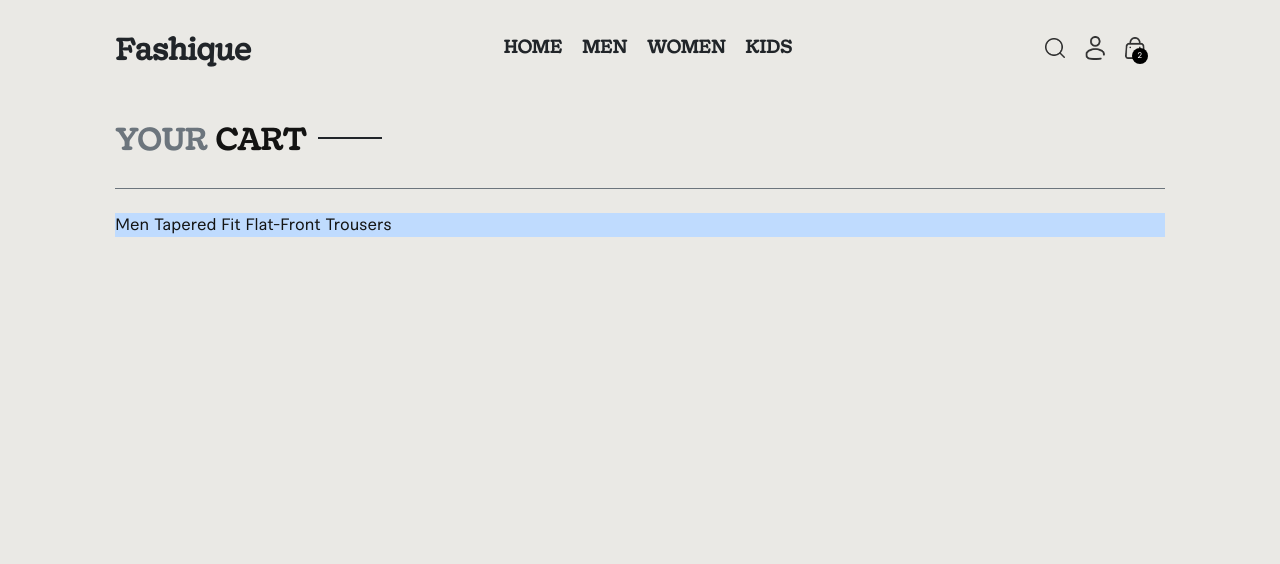
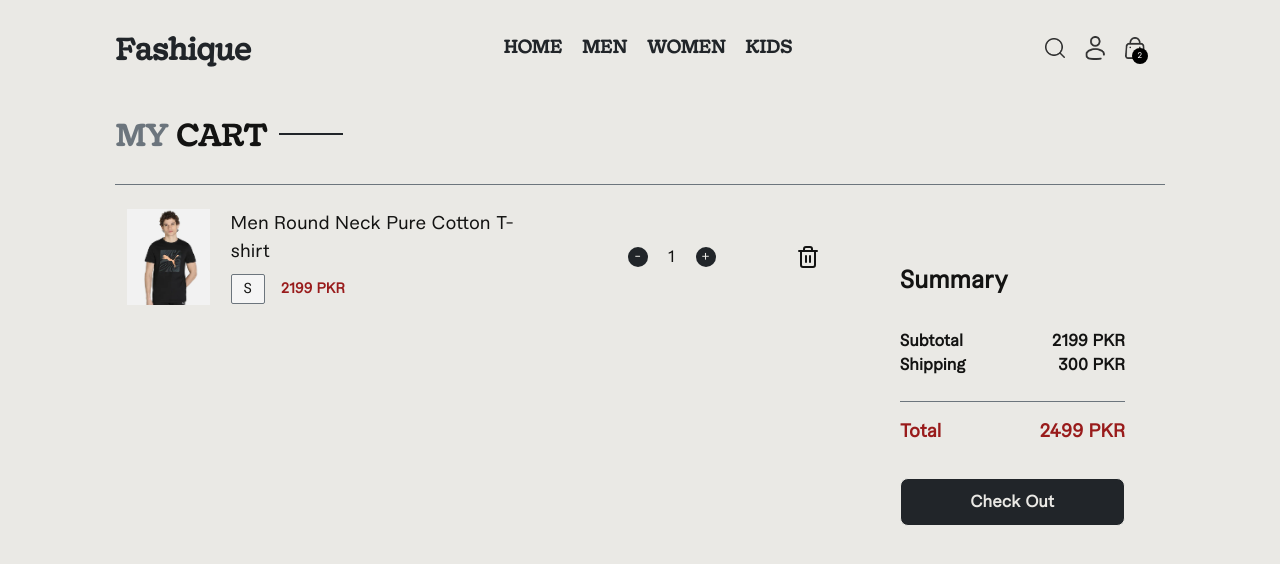
Before and after one commit to mewaleedahmad/fashique, a React (Vite) app in the folder frontend/: page /cart in a window 1280 px wide. Shown: the top 564 px of the page. Built offline with nearby package versions, Linux system fonts and the light colour scheme.

Commit message:
bug fixed

```diff
--- a/frontend/src/pages/Cart.jsx
+++ b/frontend/src/pages/Cart.jsx
@@ -1,22 +1,91 @@
-import MainTitle from "../components/MainTitle"
+import MainTitle from "../components/MainTitle";
 import { products } from "../assets/frontend_assets/assets";
+import { Trash2 } from "lucide-react";
+import { useEffect, useState } from "react";
+
+const Cart = () => {
+  const cartProducts = ["aaaad"]
+  const product = products.find((product) => product._id === cartProducts[0])
+
+  const shippingCharges = 300
+  const [total,SetTotal] = useState(null)
+  const [Subtotal,setSubTotal] = useState(null)
 
 
-const Cart = () => {
-  const cartProducts = ["aaaaj"]
-  const product = products.find((product) => product._id === cartProducts[0]);
+  useEffect(()=>{
+    setSubTotal(product.price)
+    SetTotal(Subtotal + shippingCharges)
+  },[total,product,Subtotal])
+
+  const [itemQuantity,setItemQuantity ] = useState(1)
+  const handleIncrement = ()=>{
+    setItemQuantity((prev)=> prev < 10 ? prev + 1 : prev )
+  }
+  const handleDecrement = ()=>{
+    setItemQuantity((prev)=> prev > 1 ? prev-1 : prev)
+  }
+
 
   return (
     <section className=" w-full ">
-      <div className="flex items-start mt-6 border-b border-darkSecondary pb-8">
-      <MainTitle title1="YOUR" title2="CART" />
-      </div>
-      <div className="Cart-Items bg-blue-200 mt-6">
-        <p>{product.name}</p>
+      <div className="flex items-start mt-5 border-b border-darkSecondary mb-6 pb-8">
+        <MainTitle title1="MY" title2="CART" />
       </div>
 
+      <div className="lg:flex  items-start ">
+
+      <div className="Cart-Items space-y-4 w-full lg:w-[70%]">
+        <div className="flex items-center   gap-2">
+          <div className="div-1  overflow-hidden">
+            <img src={product.image} alt="Product" className="w-28 h-24  object-contain" />
+          </div>
+          <div className="div-2 flex flex-col gap-1 lg:gap-2">
+            <p className="text-lg leading-none lg:leading-7 ">{product.name}</p>
+            <div className="flex items-center gap-2 lg:gap-4 ">
+              <p className="text-sm bg-lightSecondary border border-darkSecondary rounded-sm px-3 py-1 text-center">S</p>
+              <p className="text-sm font-bold text-red-800">{product.price}&nbsp;PKR</p>
+            </div>
+          </div>
+          <div className="div-3">
+            <div className="flex lg:flex-row justify-end items-center flex-col-reverse  lg:gap-20 lg:ps-20  gap-10">
+              <div className="flex items-center  gap-5  ">
+                <button onClick={()=>handleDecrement()} className="text-sm bg-darkPrimary flex items-center justify-center text-lightPrimary rounded-full  w-5">-</button>
+                <p className="w-2">{itemQuantity}</p>
+                <button onClick={()=>handleIncrement()} className="text-sm bg-darkPrimary flex items-center justify-center text-lightPrimary rounded-full  w-5">+</button>
+              </div>
+                <button><Trash2/></button>
+            </div>
+          </div>
+        </div>
+      </div>
+
+
+        <div className="lg:w-[30%] w-full lg:border-0 border-t border-darkSecondary pt-6  lg:px-10 lg:ml-10 mt-8 flex flex-col gap-1">
+          <div className="pb-10">
+          <div className="border-b border-darkSecondary pb-6">
+            <p className="text-2xl font-extrabold pb-8">Summary</p>
+            <div className="flex justify-between items-center font-semibold">
+              <p>Subtotal</p>
+              <p>{Subtotal}&nbsp;PKR</p>
+            </div>
+            <div className="flex justify-between items-center font-semibold">
+              <p>Shipping</p>
+              <p>{shippingCharges}&nbsp;PKR</p>
+            </div>
+          </div>
+          <div className="flex justify-between items-center pt-4 font-extrabold text-red-800 text-lg">
+            <p>Total</p>
+            <p>{total}&nbsp;PKR</p>
+          </div>
+          <button className="btn btn-outline w-full mt-8 bg-darkPrimary text-lightPrimary text-[1rem] font-bold">
+            Check Out
+          </button>
+          </div>
+        </div>
+
+      </div>
     </section>
-  )
-}
+  );
+};
 
-export default Cart
+export default Cart;
```
